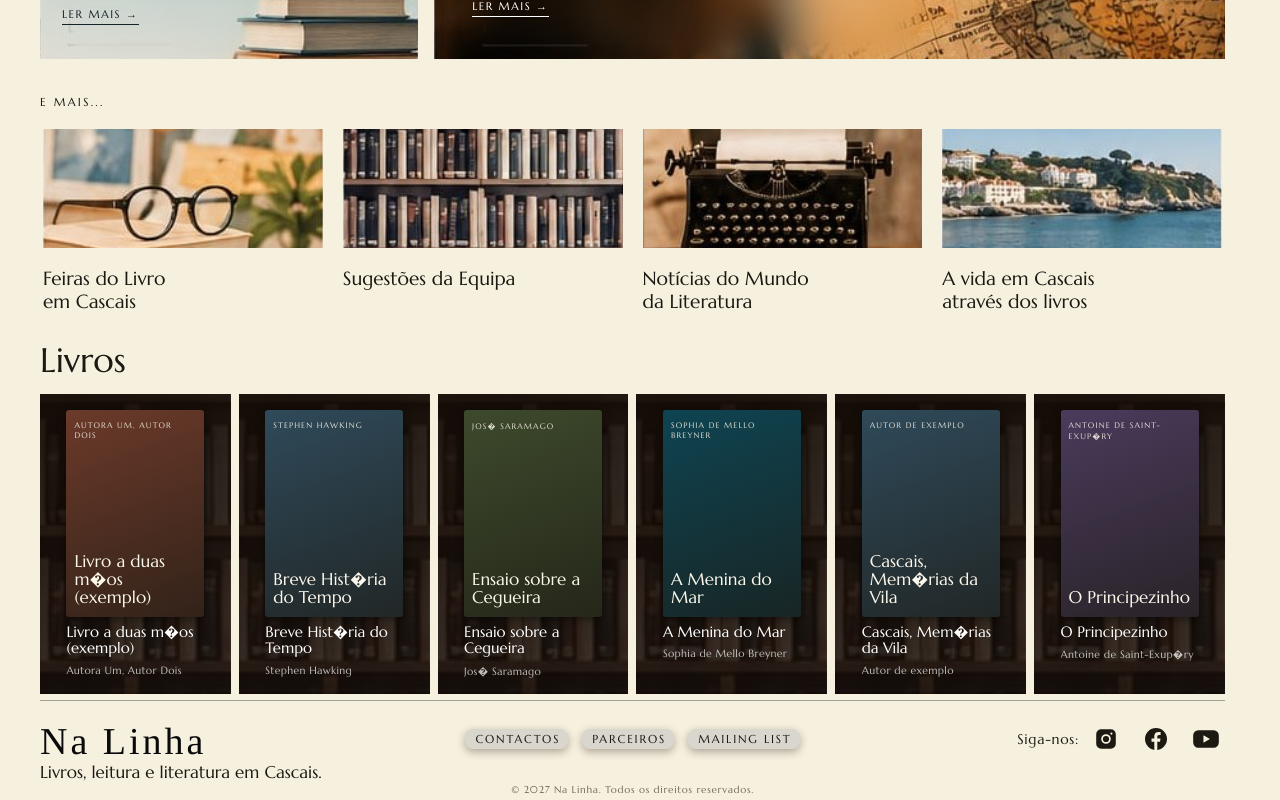
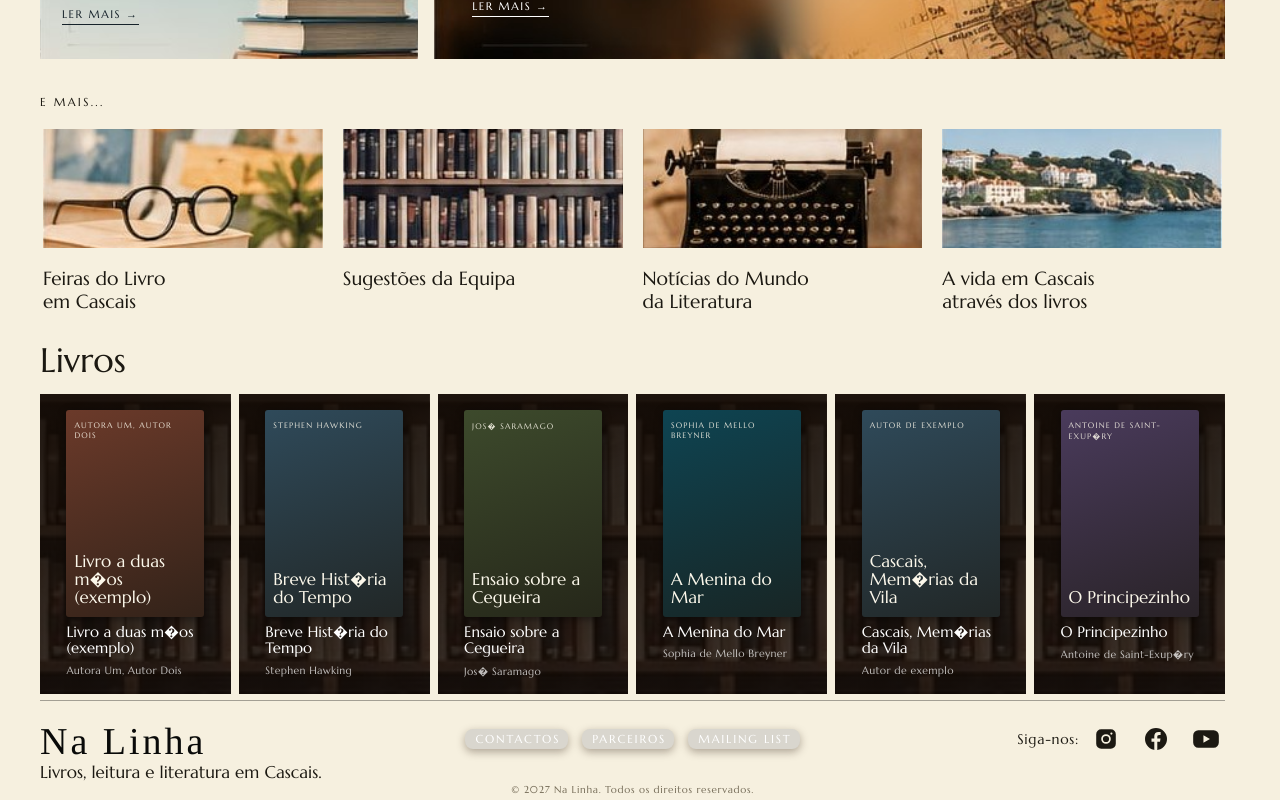
Before and after one commit to andrecavgon/pdfview, a Next.js app in the folder nalinha-next/: page / in a window 1280 px wide. Shown: the part 1153-1953 px from the top of the page. Built offline with nearby package versions, Linux system fonts and the light colour scheme; no server answers; a web font is replaced by a local one.

Commit message:
Rodapé: texto dos banners a branco
Co-Authored-By: Claude Sonnet 5.5 <noreply@anthropic.com>
Claude-Session: https://claude.ai/code/session_015HzgDnkTbYXF6YvHFCfK4X

```diff
--- a/nalinha-next/app/globals.css
+++ b/nalinha-next/app/globals.css
@@ -332,7 +332,7 @@ nav .top.active,nav .top.active:hover,nav .top.act-d{color:#fff}
 .foot{flex-direction:row;flex-wrap:wrap;justify-content:space-between;align-items:center;text-align:left;gap:12px 16px}
 .foot-links{display:contents}
 .foot-texts{order:1;flex:0 0 100%;display:flex;justify-content:center;gap:10px 14px}
-.foot-links .foot-texts button{background:#D9D6CE;color:var(--ink);font-family:'Marcellus',serif;font-size:11.5px;font-weight:400;letter-spacing:1.8px;text-transform:uppercase;height:20px;padding:0 8px 0 10px;display:flex;align-items:center;border-radius:8px;box-shadow:0 3px 8px rgba(40,24,12,.35);text-rendering:optimizeLegibility;-webkit-font-smoothing:antialiased}
+.foot-links .foot-texts button{background:#D9D6CE;color:#fff;font-family:'Marcellus',serif;font-size:11.5px;font-weight:400;letter-spacing:1.8px;text-transform:uppercase;height:20px;padding:0 8px 0 10px;display:flex;align-items:center;border-radius:8px;box-shadow:0 3px 8px rgba(40,24,12,.35);text-rendering:optimizeLegibility;-webkit-font-smoothing:antialiased}
 .foot-links .foot-texts button:hover{background:#5C4033;color:#fff}
 .foot-brand{order:2;align-self:center;position:relative;top:10px;align-items:flex-start;text-align:left;margin:0;flex:1 1 0;min-width:0}
 .foot-brand > span{position:relative;top:-8px}
```
Also changed, not shown: 1 other file (tests, documents, lock files or other folders).
